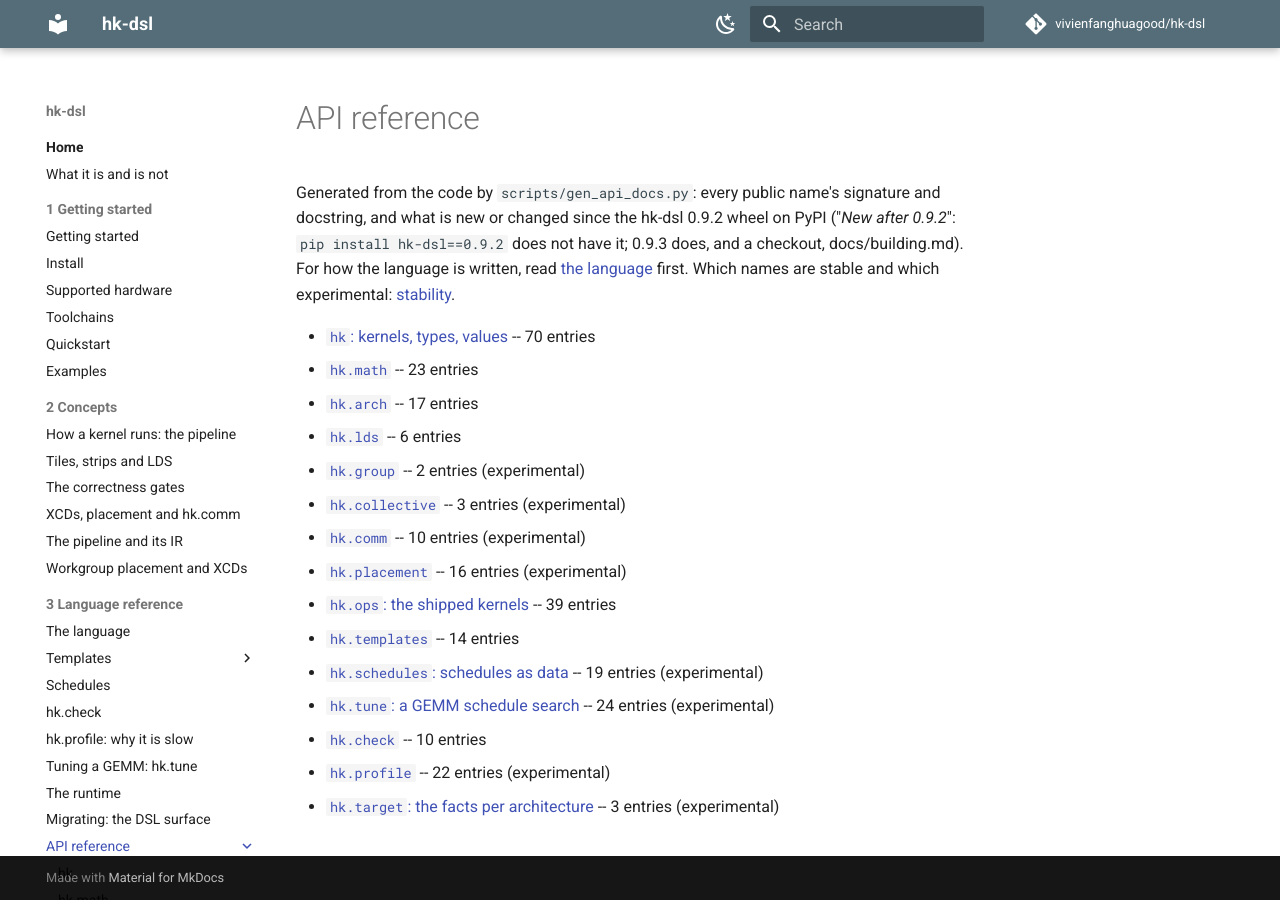
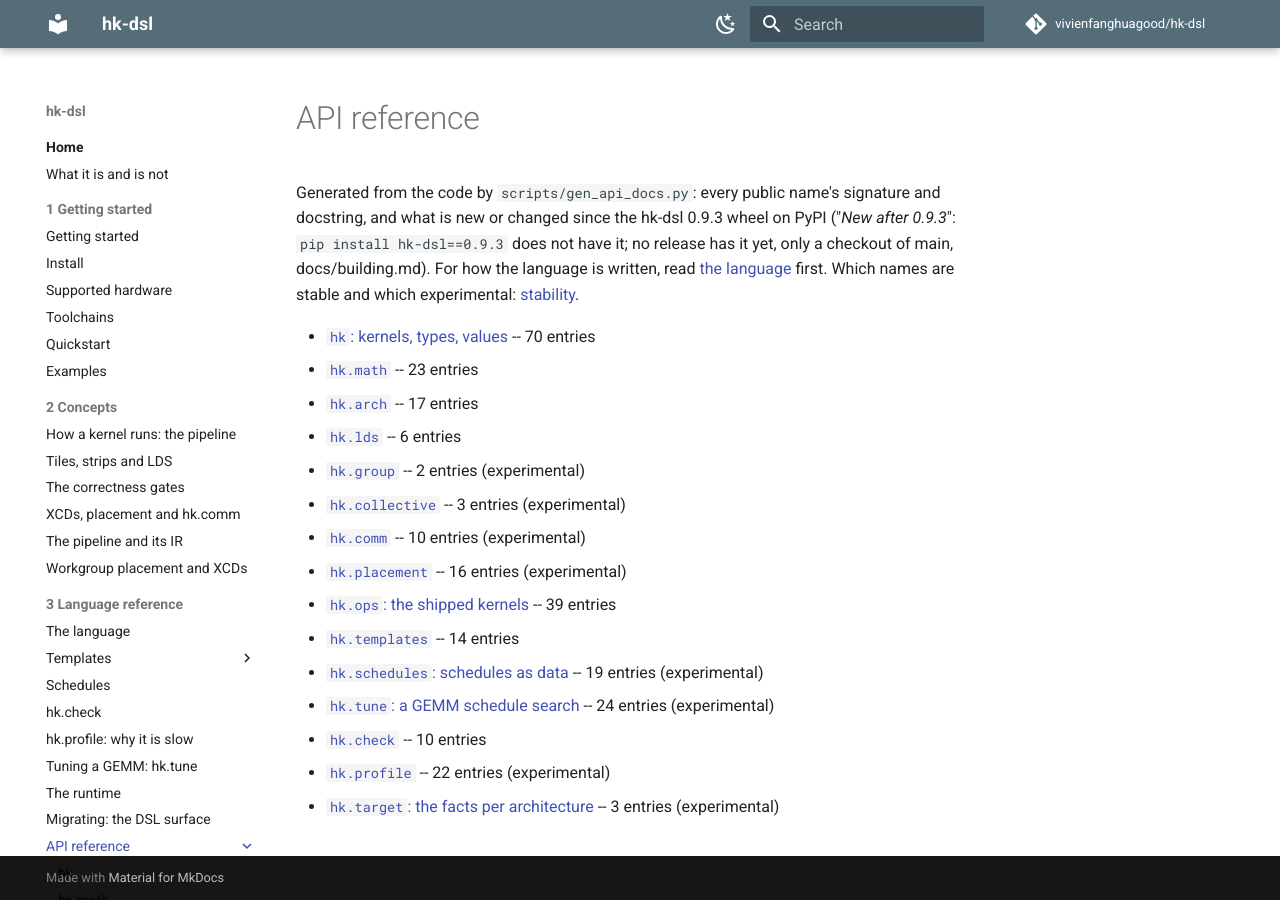
Before and after one commit to vivienfanghuagood/hk-dsl, an MkDocs documentation site: the page built from docs/api/README.md, in a window 1280 px wide. Built offline with MkDocs 1.6.1 and Material for MkDocs 9.7.7, drawn with Linux system fonts in a browser that asks for light colours; comment, search, counter and statistics services are not loaded.

Commit message:
post-release 0.9.3: API marks against the 0.9.3 wheel, RELEASE = None, CHANGELOG Unreleased
The after-the-release step of docs/releasing.md for 0.9.3, as #261 did for 0.9.2:
scripts/api_baseline_0.9.3.json from hk_dsl-0.9.3-cp310-cp310-manylinux_2_35_x86_64.whl (the
v0.9.3 release wheel); PYPI = "0.9.3", RELEASE = None, regenerated; test_api_docs checks against
0.9.3; llms.txt, the skill and docs/README: marks are *New after 0.9.3*, main only (the install
page is version-agnostic since #258); an empty ## Unreleased at the top of CHANGELOG.

Co-Authored-By: Claude <noreply@anthropic.com>

```diff
--- a/docs/api/README.md
+++ b/docs/api/README.md
@@ -2,7 +2,7 @@
 
 # API reference
 
-Generated from the code by `scripts/gen_api_docs.py`: every public name's signature and docstring, and what is new or changed since the hk-dsl 0.9.2 wheel on PyPI ("*New after 0.9.2*": `pip install hk-dsl==0.9.2` does not have it; 0.9.3 does, and a checkout, docs/building.md). For how the language is written, read [the language](../language.md) first. Which names are stable and which experimental: [stability](../stability.md).
+Generated from the code by `scripts/gen_api_docs.py`: every public name's signature and docstring, and what is new or changed since the hk-dsl 0.9.3 wheel on PyPI ("*New after 0.9.3*": `pip install hk-dsl==0.9.3` does not have it; no release has it yet, only a checkout of main, docs/building.md). For how the language is written, read [the language](../language.md) first. Which names are stable and which experimental: [stability](../stability.md).
 
 - [`hk`: kernels, types, values](hk.md) -- 70 entries
 - [`hk.math`](hk.math.md) -- 23 entries
--- a/llms.txt
+++ b/llms.txt
@@ -68,7 +68,7 @@ It traces and runs on both GPUs, ragged shapes (100x1000) included; `hk.check` t
 
 ## Pitfalls
 
-- The docs describe main; `pip install hk-dsl` is 0.9.3 (check `hk.__version__`). The API reference marks what is *New after 0.9.2*: in 0.9.3, not in 0.9.2. 0.8.0 added, and 0.7.0 lacks, workgroup placement (`hk.kernel(placement=)`, `hk.Placement`, `hk.arch.xcd_count`), `hk.map_cpp`, the strip ops and element exchange. 0.6.0's synchronous `g.load` / `g.store` on gfx950 read and write past a partial last tile; 0.7.0's do not.
+- The docs describe main; `pip install hk-dsl` is 0.9.3 (check `hk.__version__`). The API reference marks what is *New after 0.9.3*: on main only, in no release yet. 0.8.0 added, and 0.7.0 lacks, workgroup placement (`hk.kernel(placement=)`, `hk.Placement`, `hk.arch.xcd_count`), `hk.map_cpp`, the strip ops and element exchange. 0.6.0's synchronous `g.load` / `g.store` on gfx950 read and write past a partial last tile; 0.7.0's do not.
 - Positional kernel parameters are tensors (`hk.Tensor[dtype]`, 4-D `(batch, depth, rows, cols)`; a 2-D tensor is `(rows, cols)`). Constexprs are keyword-only with a default, baked into the source: a new value is a new compile.
 - The transcendental math (gelu, dgelu, sqrt, rsqrt, silu) is fp32-only: load 16-bit data into an fp32 tile or strip (the load converts) and store it back (the store converts). `hk.math.gelu` is `F.gelu(x, approximate="tanh")`, not the erf default.
 - A strip's columns are whole chunks of `wave x run` (32 x run on gfx1100, 64 x run on gfx950): `CW=512` with `run=8` fits both. Read the wave from `hk.arch.target().wave` when a plan depends on it.
```
Also changed, not shown: CHANGELOG.md (+2 -0 lines), docs/README.md (+1 -1 lines), skills/hk-kernel/SKILL.md (+2 -2 lines), 4 other files.
